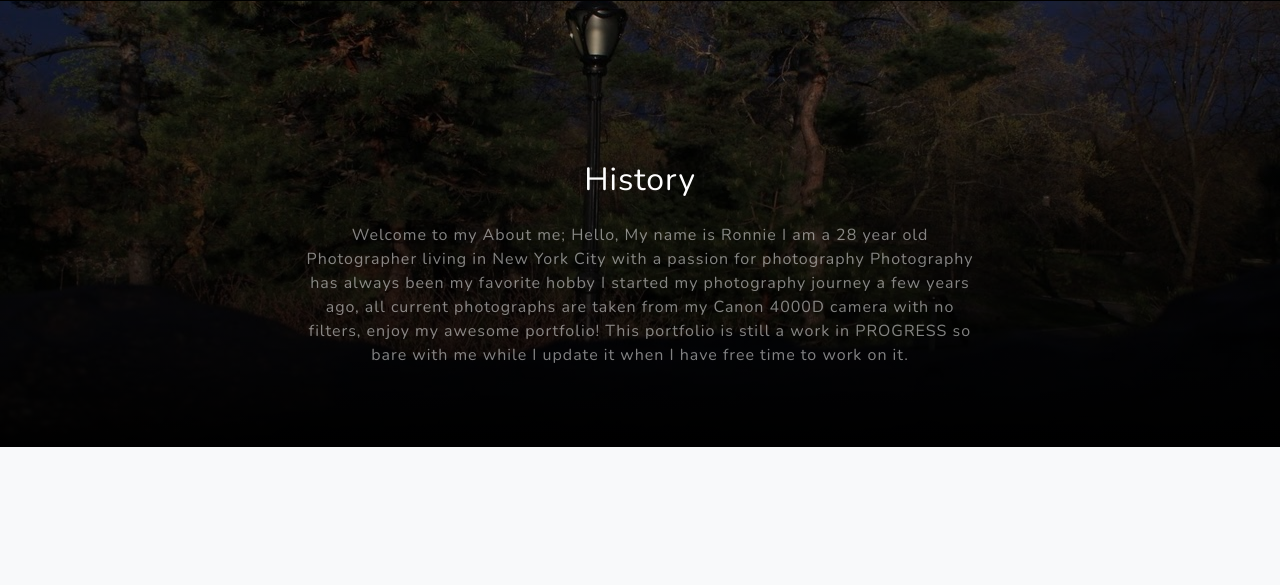
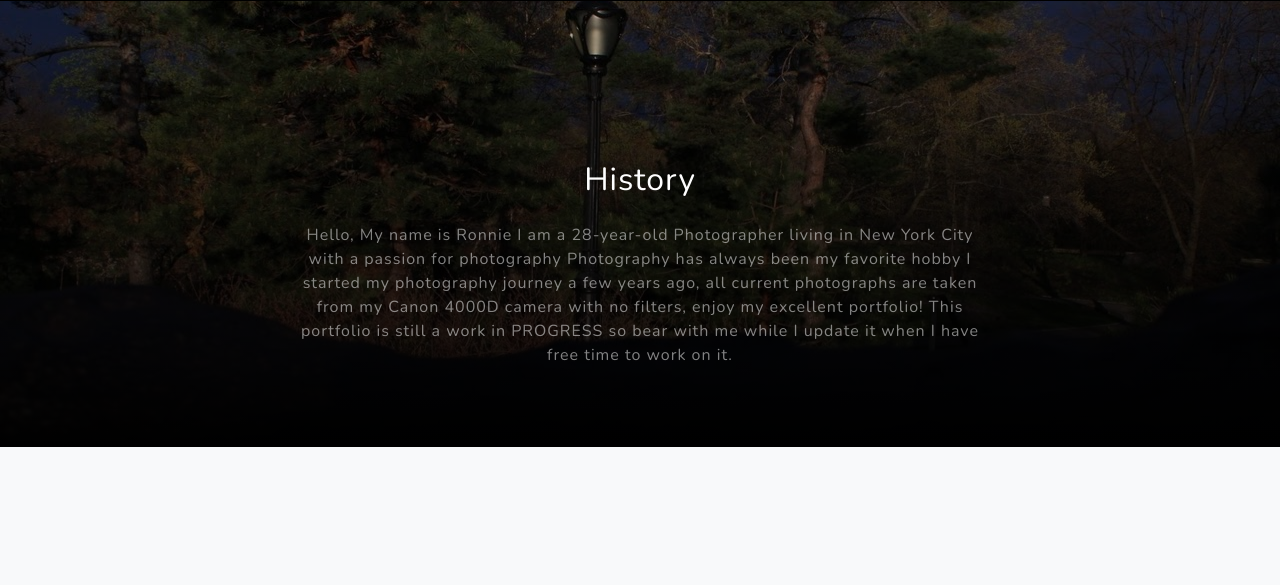
Before and after one commit to acupoflean/acupoflean.github.io, a plain HTML site: page index.html in a window 1280 px wide. Shown: the part 799-1384 px from the top of the page. Drawn offline with nearby package versions, Linux system fonts and the light colour scheme.

Commit message:
7/6/2023
9:44

```diff
--- a/index.html
+++ b/index.html
@@ -52,14 +52,9 @@
                     <div class="col-lg-8">
                         <h2 class="text-white mb-4">History</h2>
                         <p class="text-white-50">
-                            Welcome to my About me;
-
-Hello, My name is Ronnie I am a 28 year old Photographer living in New York City with a passion for photography
-
-Photography has always been my favorite hobby I started my photography journey a few years ago, all current photographs are taken from my Canon 4000D camera with no filters, enjoy my awesome portfolio!
 
 
-This portfolio is still a work in PROGRESS so bare with me while I update it when I have free time to work on it.
+                            Hello, My name is Ronnie I am a 28-year-old Photographer living in New York City with a passion for photography Photography has always been my favorite hobby I started my photography journey a few years ago, all current photographs are taken from my Canon 4000D camera with no filters, enjoy my excellent portfolio! This portfolio is still a work in PROGRESS so bear with me while I update it when I have free time to work on it.
                         </p>
                     </div>
                 </div>
```
